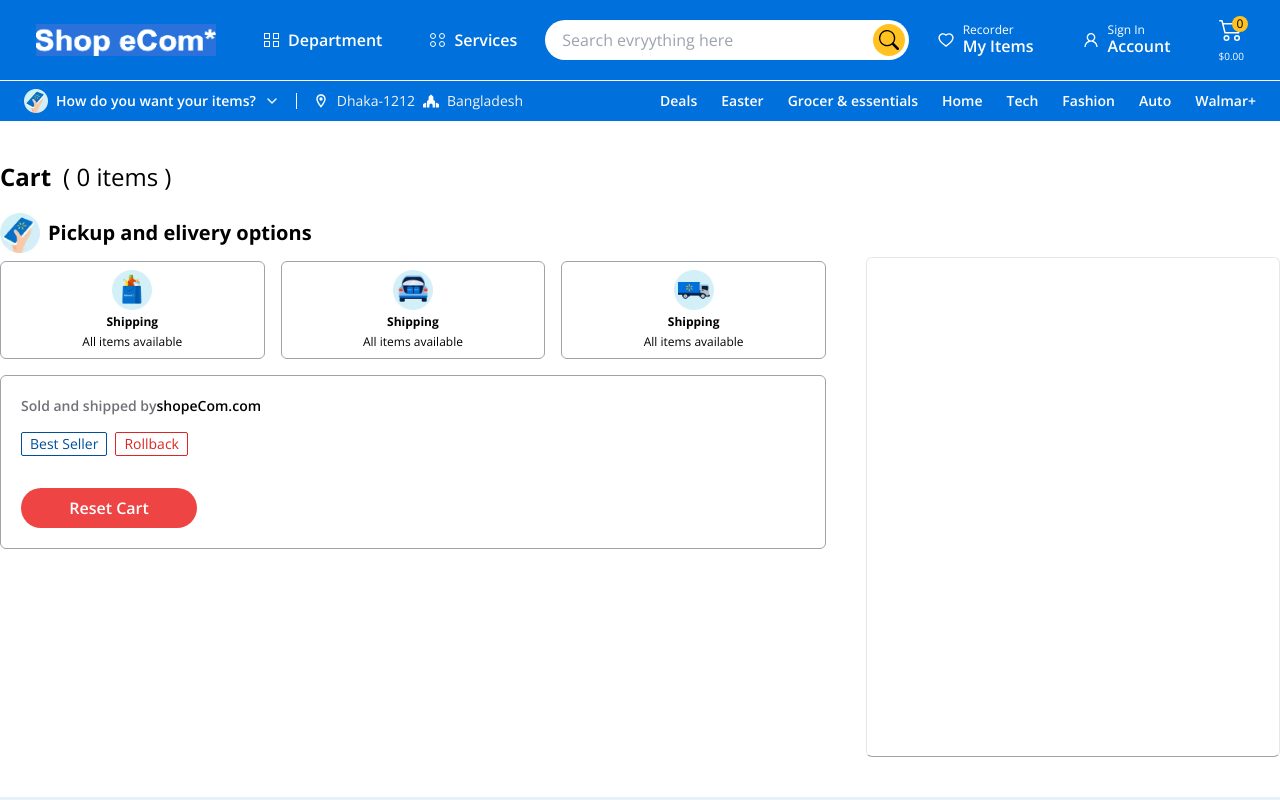
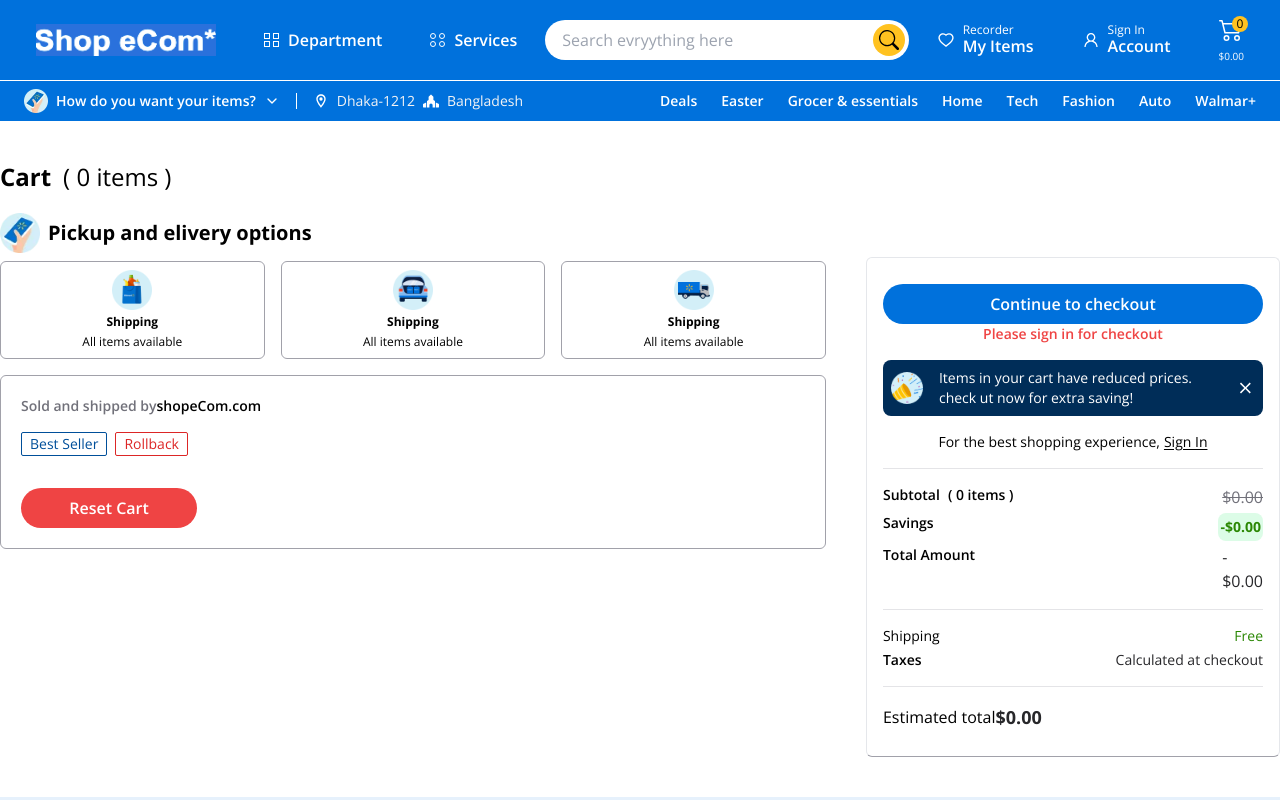
Before and after one commit to MUJAHID-WEB/shopecom_next, a Next.js app: page /cart in a window 1280 px wide. Shown: the top 800 px of the page. Built offline with nearby package versions, Linux system fonts and the light colour scheme.

Commit message:
cart done

```diff
--- a/package.json
+++ b/package.json
@@ -11,6 +11,7 @@
   "dependencies": {
     "@reduxjs/toolkit": "^2.1.0",
     "next": "14.1.0",
+    "next-auth": "^4.24.5",
     "react": "^18",
     "react-dom": "^18",
     "react-hot-toast": "^2.4.1",
--- a/src/components/CartPage.tsx
+++ b/src/components/CartPage.tsx
@@ -1,4 +1,4 @@
-import React from "react";
+import React, { useEffect, useState } from "react";
 import Image from "next/image";
 import { useDispatch, useSelector } from "react-redux";
 import { StoreProduct } from "@/type";
@@ -6,11 +6,40 @@ import { TbReload } from "react-icons/tb";
 import { HiMinusSmall } from "react-icons/hi2";
 import { MdOutlineAdd } from "react-icons/md";
 import FormatPrice from "./FormatPrice";
-import { deleteItem, minusQuantity, plusQuantity, resetCart } from "@/redux/shopecomSlice";
+import {
+  deleteItem,
+  minusQuantity,
+  plusQuantity,
+  resetCart,
+} from "@/redux/shopecomSlice";
+import { IoMdClose } from "react-icons/io";
 
 const CartPage = () => {
   const dispatch = useDispatch();
   const data = useSelector((state: any) => state.shopecom.productData);
+  const [warningMsg, setWarningMsg] = useState(false);
+  //price
+  const [totalOldPrice, setTotalOldPrice] = useState(0);
+  const [totalSavings, setTotalSavings] = useState(0);
+  const [totalAmt, setTotalAmt] = useState(0);
+
+  useEffect(() => {
+    setWarningMsg(true);
+
+    let oldPrice = 0;
+    let savings = 0;
+    let amt = 0;
+    data.map((item: StoreProduct) => {
+      oldPrice += item.oldPrice * item.quantity;
+      savings += item.oldPrice - item.price;
+      amt += item.price * item.quantity;
+
+      return;
+    });
+    setTotalOldPrice(oldPrice);
+    setTotalSavings(savings);
+    setTotalAmt(amt);
+  }, [data]);
 
   return (
     <div className="w-full py-10">
@@ -120,13 +149,16 @@ const CartPage = () => {
                         {/* Button */}
                         <div className="flex flex-row items-center gap-5">
                           <button
-                          onClick={()=>dispatch(deleteItem(item._id))}
-                          className="text-sm underline underline-offset-2 decoration text-zinc-600 hover:no-underline hover:text-blue">
+                            onClick={() => dispatch(deleteItem(item._id))}
+                            className="text-sm underline underline-offset-2 decoration text-zinc-600 hover:no-underline hover:text-blue"
+                          >
                             Remove
                           </button>
                           <div className="w-28 h-9 border border-zinc-400 rounded-full text-base font-semibold text-black flex items-center justify-between px-3">
                             <button
-                             onClick={()=>dispatch(minusQuantity({
+                              onClick={() =>
+                                dispatch(
+                                  minusQuantity({
                                     _id: item._id,
                                     title: item.title,
                                     description: item.description,
@@ -136,13 +168,18 @@ const CartPage = () => {
                                     image: item.image,
                                     quantity: 1,
                                     category: item.category,
-                             }))}
-                             className="text-base w-5 h-5 text-zinc-600 hover:bg-[#74767c] hover:text-white rounded-full flex items-center justify-center cursor-pointer duration-200">
+                                  })
+                                )
+                              }
+                              className="text-base w-5 h-5 text-zinc-600 hover:bg-[#74767c] hover:text-white rounded-full flex items-center justify-center cursor-pointer duration-200"
+                            >
                               <HiMinusSmall />
                             </button>
                             <span>{item.quantity}</span>
                             <button
-                            onClick={()=>dispatch(plusQuantity({
+                              onClick={() =>
+                                dispatch(
+                                  plusQuantity({
                                     _id: item._id,
                                     title: item.title,
                                     description: item.description,
@@ -152,8 +189,11 @@ const CartPage = () => {
                                     image: item.image,
                                     quantity: 1,
                                     category: item.category,
-                             }))}
-                             className="text-lg w-5 h-5 text-zinc-600 hover:bg-[#74767c] hover:text-white rounded-full flex items-center justify-center cursor-pointer duration-200">
+                                  })
+                                )
+                              }
+                              className="text-lg w-5 h-5 text-zinc-600 hover:bg-[#74767c] hover:text-white rounded-full flex items-center justify-center cursor-pointer duration-200"
+                            >
                               <MdOutlineAdd />
                             </button>
                           </div>
@@ -186,15 +226,99 @@ const CartPage = () => {
                 ))}
               </div>
               <button
-              onClick={()=>dispatch(resetCart())}
-              className="w-44 bg-red-500 text-white h-10 rounded-full text-base font-semibold hover:bg-red-800 duration-300">
+                onClick={() => dispatch(resetCart())}
+                className="w-44 bg-red-500 text-white h-10 rounded-full text-base font-semibold hover:bg-red-800 duration-300"
+              >
                 Reset Cart
               </button>
             </div>
           </div>
         </div>
         {/* right side */}
-        <div className="w-1/3 p-4 mt-24 h-[500px] border border-b-zinc-400 rounded-md flex flex-col justify-center gap-4"></div>
+        <div className="w-1/3 p-4 mt-24 h-[500px] border border-b-zinc-400 rounded-md flex flex-col justify-center items-start gap-4">
+          <div className="w-full flex flex-col gap-4 border-b border-b-zinc-200 pb-4">
+            <button className="bg-blue hover:bg-hoverBg w-full text-white h-10 rounded-full font-semibold duration-300">
+              Continue to checkout
+            </button>
+            <p className="text-sm text-center text-red-500 -mt-4 font-semibold">
+              Please sign in for checkout
+            </p>
+            {warningMsg && (
+              <div className="bg-[#002d58] text-white p-2 rounded-lg flex items-center justify-between gap-4">
+                <Image
+                  className="w-8"
+                  width={32}
+                  height={0}
+                  src="/assets/images/warning.png"
+                  alt="warningMsg"
+                />
+                <p className="text-sm">
+                  Items in your cart have reduced prices. check ut now for extra
+                  saving!
+                </p>
+                <IoMdClose
+                  onClick={() => setWarningMsg(false)}
+                  className="text-3xl hover:text-red-400 cursor-pointer duration-200"
+                />
+              </div>
+            )}
+            <p className="text-sm text-center">
+              For the best shopping experience,
+              <span className="underline underline-offset-2 decoration-[1px] pl-1">
+                Sign In
+              </span>
+            </p>
+          </div>
+          {/* checkout price */}
+          <div className="w-full flex flex-col gap-4 border-b border-zinc-200 pb-4">
+            <div className="flex flex-col gap-1">
+              <div className="text-sm flex justify-between">
+                <p className="font-semibold">
+                  Subtotal
+                  <span className="pl-2">( {data.length} items )</span>
+                </p>
+                <p className="line-through text-zinc-500 text-base">
+                  <FormatPrice amount={totalOldPrice} />
+                </p>
+              </div>
+
+              <div className="text-sm flex justify-between">
+                <p className="font-semibold">Savings</p>
+                <p className="text-[#2a8703] font-bold bg-green-100 py-1 px-[2px] rounded-lg flex">
+                  - <FormatPrice amount={totalSavings} />
+                </p>
+              </div>
+
+              <div className="text-sm flex justify-between">
+                <p className="font-semibold">Total Amount</p>
+                <p className="text-zinc-800 font-normal text-base">
+                  - <FormatPrice amount={totalAmt} />
+                </p>
+              </div>
+            </div>
+          </div>
+
+          <div className="w-full flex flex-col gap-4 border-b border-zinc-200 pb-4">
+            <div className="flex flex-col gap-1">
+              <div className="text-sm flex justify-between">
+                <p className="">Shipping</p>
+                <p className="text-[#2a8703]">Free</p>
+              </div>
+              <div className="text-sm flex justify-between">
+                <p className="font-semibold">Taxes</p>
+                <p className="text-zinc-800">Calculated at checkout</p>
+              </div>
+            </div>
+          </div>
+
+          <div className="flex flex-row items-center justify-between">
+            <p className="">Estimated total</p>
+            <p className="text-zinc-800 font-bold text-lg">
+              <FormatPrice amount={totalAmt} />
+            </p>
+          </div>
+
+        </div>
       </div>
     </div>
   );
--- /dev/null
+++ b/src/pages/api/auth/[...nextauth].js
@@ -0,0 +1,17 @@
+import NextAuth from "next-auth"
+import GithubProvider from "next-auth/providers/github"
+
+
+
+export const authOptions = {
+  // Configure one or more authentication providers
+  providers: [
+    GithubProvider({
+      clientId: process.env.GITHUB_ID,
+      clientSecret: process.env.GITHUB_SECRET,
+    }),
+
+  ],
+}
+
+export default NextAuth(authOptions)
```
Also changed, not shown: 1 other file (tests, documents, lock files or other folders). Lines whose indentation alone changed are shown as unchanged.
